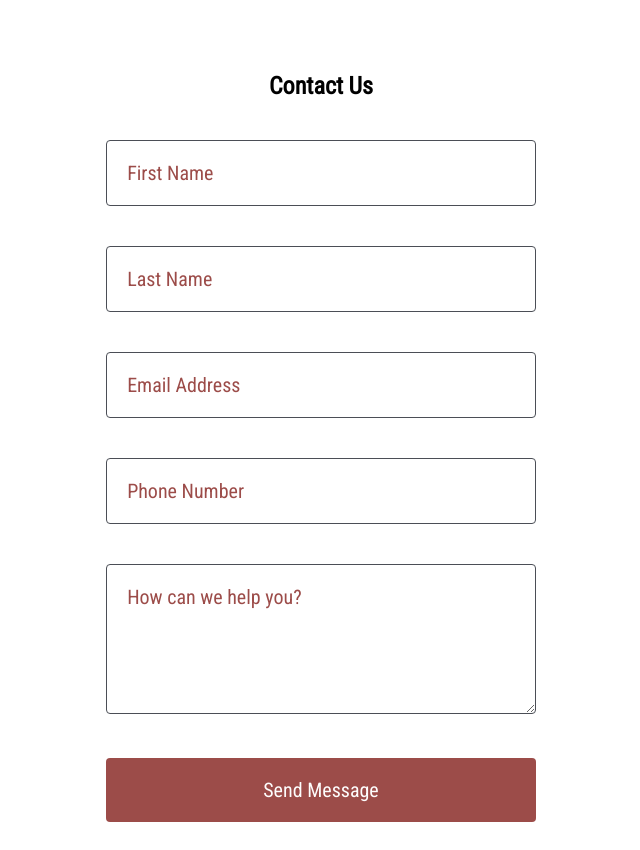
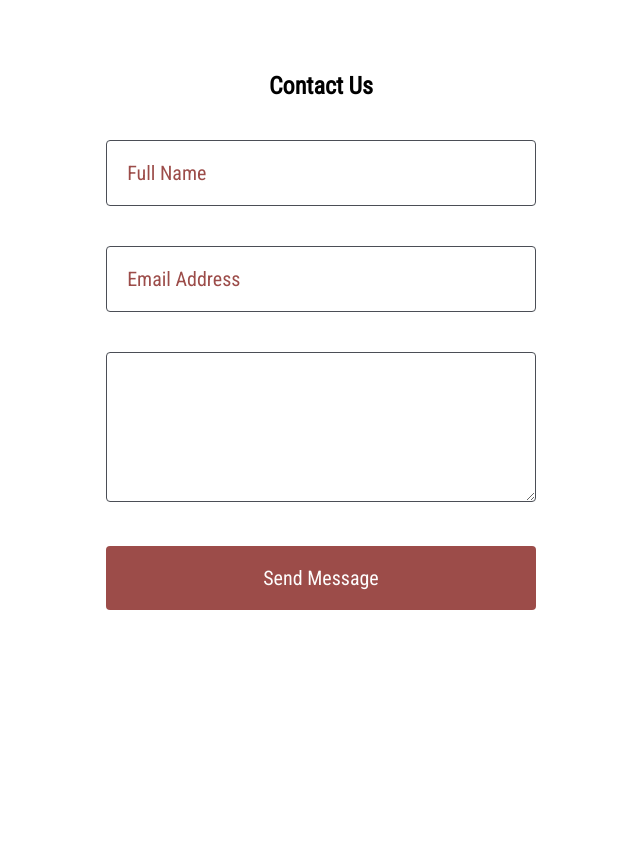
Before and after one commit to AMSpears/above-all-security, a React (Create React App) app: page / in a window 1280 px wide. Shown: the part 2640-3490 px from the top of the page, without its empty margins (319-959 px from the left). After the commit the page ends 3278 px from the top, so only its background shows below. Built offline with nearby package versions, Linux system fonts and the light colour scheme.

Commit message:
add axios package and enable contact form functionality

```diff
--- a/package.json
+++ b/package.json
@@ -3,6 +3,7 @@
   "version": "0.1.0",
   "private": true,
   "dependencies": {
+    "axios": "^0.18.0",
     "react": "^16.4.2",
     "react-dom": "^16.4.2",
     "react-router-dom": "^4.3.1",
--- a/src/components/ContactForm/ContactForm.js
+++ b/src/components/ContactForm/ContactForm.js
@@ -1,24 +1,43 @@
 import React from 'react'
+import axios from 'axios'
 import "./ContactForm.css"
+//Contact form set up tutorials:
+//https://www.youtube.com/watch?v=nF9g1825mwk
+//https://medium.com/@binhchung48/create-a-contact-form-with-nodemailer-react-js-and-express-js-7757d41e2448
 
 class ContactForm extends React.Component {
+    handleSubmit(e) {
+        e.preventDefault();
+        const name = document.getElementById('name').value;
+        const email = document.getElementById('email').value;
+        const message = document.getElementById('message').value;
+        axios({
+            method: "POST",
+            url: "http://localhost:3001/send",
+            data: {
+                name: name,
+                email: email,
+                message: message
+            }
+        }).then((response) => {
+            if (response.data.msg === 'success') {
+                 alert("Message Sent!")
+                 // reference https://stackoverflow.com/questions/43922508/clear-and-reset-form-input-fields for reset function
+                this.myFormRef.reset();
+            } else if (response.data.msg === 'fail') {
+                alert("Message failed to send. Try again!")
+            }
+        })
+    }
+
     render(){
         return(
-            <form action= "" method = "POST">
-
-                <input type = "text" name= "name" placeholder= "First Name" required/><br/>
-
-                <input type = "text" name= "lastname" placeholder= "Last Name"/><br/>
-
-                <input type = "text" name= "email" placeholder= "Email Address" required /><br/>
-
-                <input type = "text" name= "number" placeholder= "Phone Number" minLength= "9"/><br/>
-
-                <textarea name = "message" rows = "5" cols= "50" placeholder= "How can we help you?" required >How can we help you? </textarea><br/>
-
+            <form ref={(el) => this.myFormRef = el} id ='contact-form' onSubmit={this.handleSubmit.bind(this)} method="POST">
+                <input id= "name" type = "text" name= "name" placeholder= "Full Name" required/><br/>
+                <input id= "email" type = "email" name= "email" placeholder= "Email Address" required /><br/>
+                <textarea id= "message" name = "message" rows = "5" placeholder= "How can we help you?" required> </textarea><br/>
                 <input type="submit" value="Send Message"/>
-
-                </form>
+            </form>
         )
     }
 }
```
Also changed, not shown: 1 other file (tests, documents, lock files or other folders).
